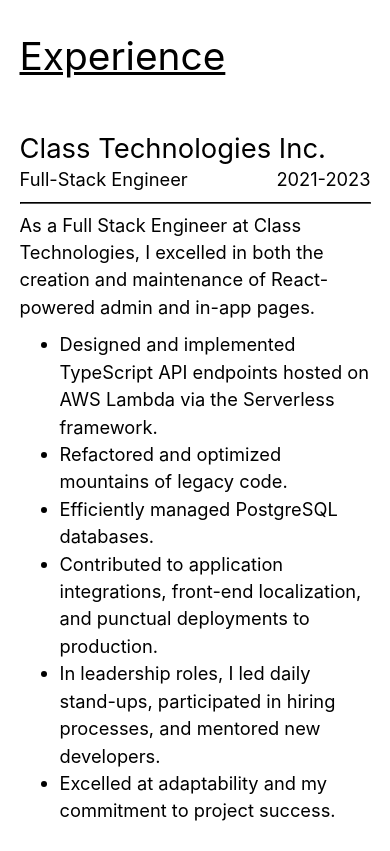
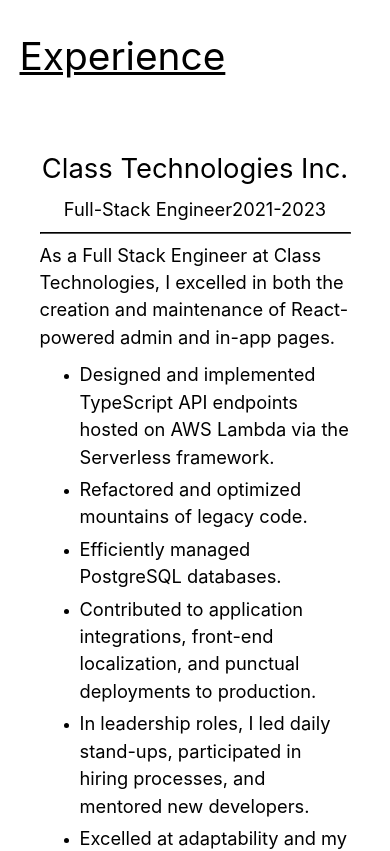
Before and after one commit to khanhowe/khan-dev, a React (Create React App) app: page /projects in a window 390 px wide. Shown: the part 1540-2391 px from the top of the page. Built offline with nearby package versions, Linux system fonts and the light colour scheme.

Commit message:
Make experience text more readable on mobile

```diff
--- a/src/pages/Experience.tsx
+++ b/src/pages/Experience.tsx
@@ -49,15 +49,19 @@
                 </div>
                 <div className='experience-info'>
                     <Typography>{title}</Typography>
-                    <Typography >{dateRange}</Typography>
+                    <Typography>{dateRange}</Typography>
                 </div>
             </div>
-            <hr/>
+            <hr />
             <div className='experience-text-div'>
                 <Typography>{description}</Typography>
                 <div className='bullet-points'>
                     <Typography component='ul'>
-                        {bulletPoints.map((point, index) => <li key={index}>{point}</li>)}
+                        {bulletPoints.map((point, index) => (
+                            <li key={index}>
+                                <Typography>{point}</Typography>
+                            </li>
+                        ))}
                     </Typography>
                 </div>
             </div>
--- a/src/styles/App.css
+++ b/src/styles/App.css
@@ -50,6 +50,7 @@
     align-items: center;
     position: fixed;
     bottom: 0;
+    left: 0;
     width: 100%;
     background-color: white;
     z-index: 1;
--- a/src/styles/Experience.css
+++ b/src/styles/Experience.css
@@ -38,3 +38,28 @@
 .bullet-points {
     margin-top: 10px;
 }
+
+@media (max-width: 600px) {
+    .experience-section {
+        padding: 20px;
+    }
+
+    .experience-header {
+        flex-direction: column;
+        align-items: center;
+        text-align: center;
+    }
+
+    .experience-info {
+        margin-top: 10px;
+    }
+
+    .bullet-points {
+        margin-top: 10px;
+    }
+
+    .bullet-points li {
+        font-size: 14px;
+        margin-bottom: 5px;
+    }
+}
```
